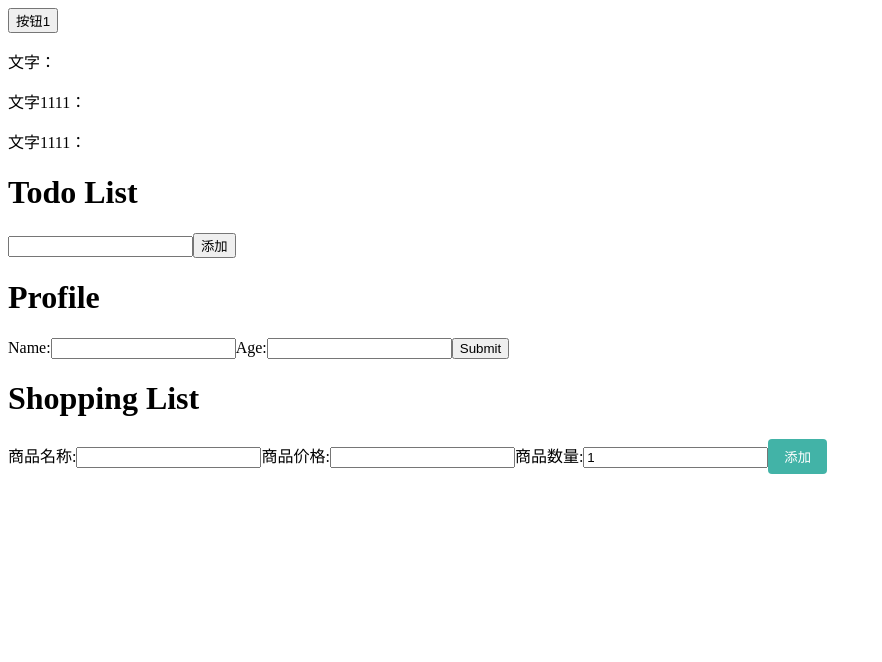
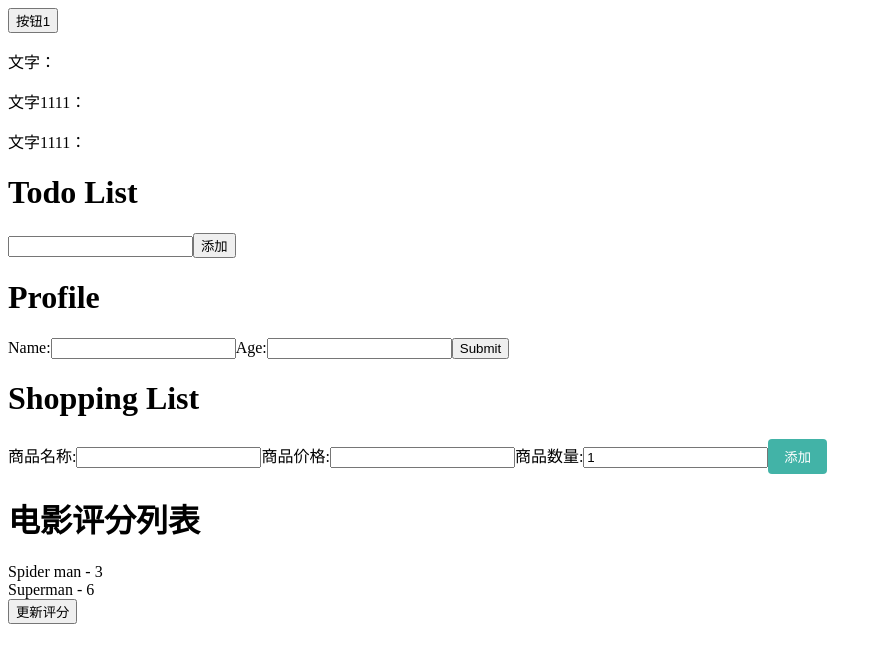
Before and after one commit to magiclz233/react-learn-examples, a React (Vite) app: page / in a window 1280 px wide. Shown: the top 662 px of the page, without its empty margins (0-882 px from the left). Built offline with nearby package versions, Linux system fonts and the light colour scheme.

Commit message:
feat(example7): 添加UpdateObjectArrays组件展示对象数组更新
添加新的示例组件，用于演示如何更新对象数组中的属性值。组件包含电影列表和更新评分功能，帮助理解React中状态管理的数组操作。

```diff
--- a/src/App.jsx
+++ b/src/App.jsx
@@ -24,6 +24,7 @@ import EventDemo from "./components/example7/EventDemo";
 import TodoList from "./components/example7/TodoList";
 import Profile from "./components/example7/Profile";
 import ShoppingList from "./components/example7/ShoppingList";
+import UpdateObjectArrays from "./components/example7/UpdateObjectArrays";
 
 const App = () => {
   return (
@@ -56,6 +57,7 @@ const App = () => {
       <TodoList/>
       <Profile/>
       <ShoppingList/>
+      <UpdateObjectArrays/>
     </>
   );
 }
--- /dev/null
+++ b/src/components/example7/UpdateObjectArrays.jsx
@@ -0,0 +1,28 @@
+import { useState } from 'react';
+
+const UpdateObjectArrays = () => {
+      const [movies, setMovies] = useState([
+    { id: 1, title: "Spider man", ratings: 3 },
+    { id: 2, title: "Superman", ratings: 6 },
+  ]);
+
+  const handleClick = () => {
+    setMovies(movies.map(movie => ({
+      ...movie,
+      ratings: movie.ratings * 2,
+    })));
+  }
+    return (
+        <div>
+            <h1>电影评分列表</h1>
+            {movies.map(movie => (
+                <div key={movie.id}>
+                    {movie.title} - {movie.ratings}
+                </div>
+            ))}
+            <button onClick={handleClick}>更新评分</button>
+        </div>
+    );
+};
+
+export default UpdateObjectArrays;
```
